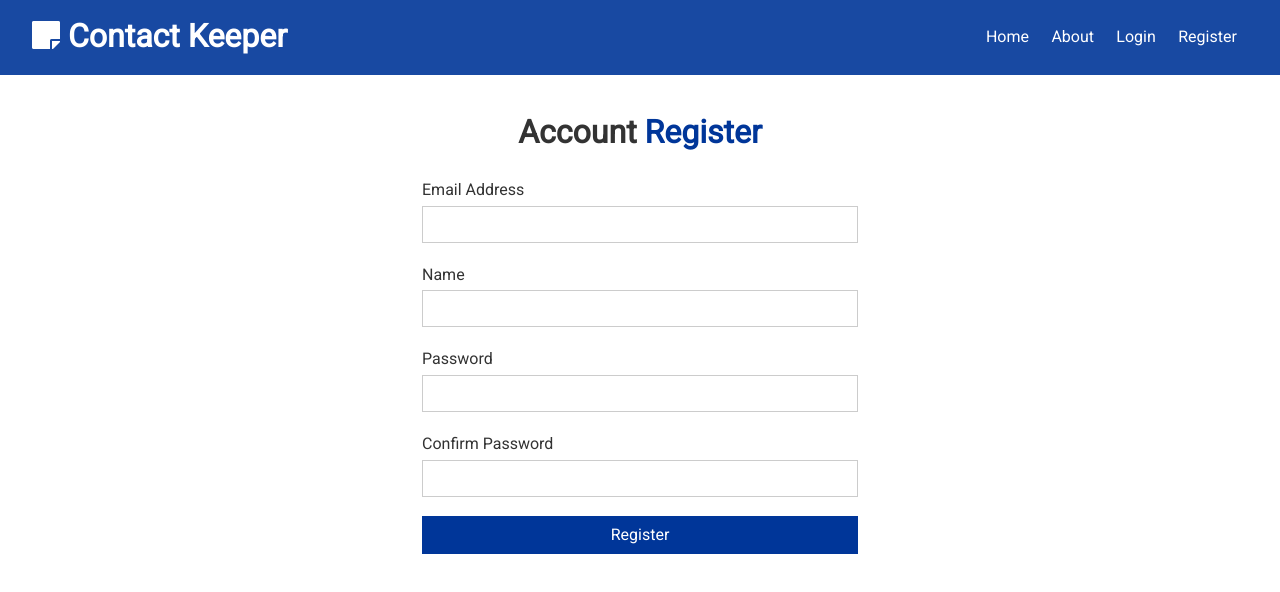
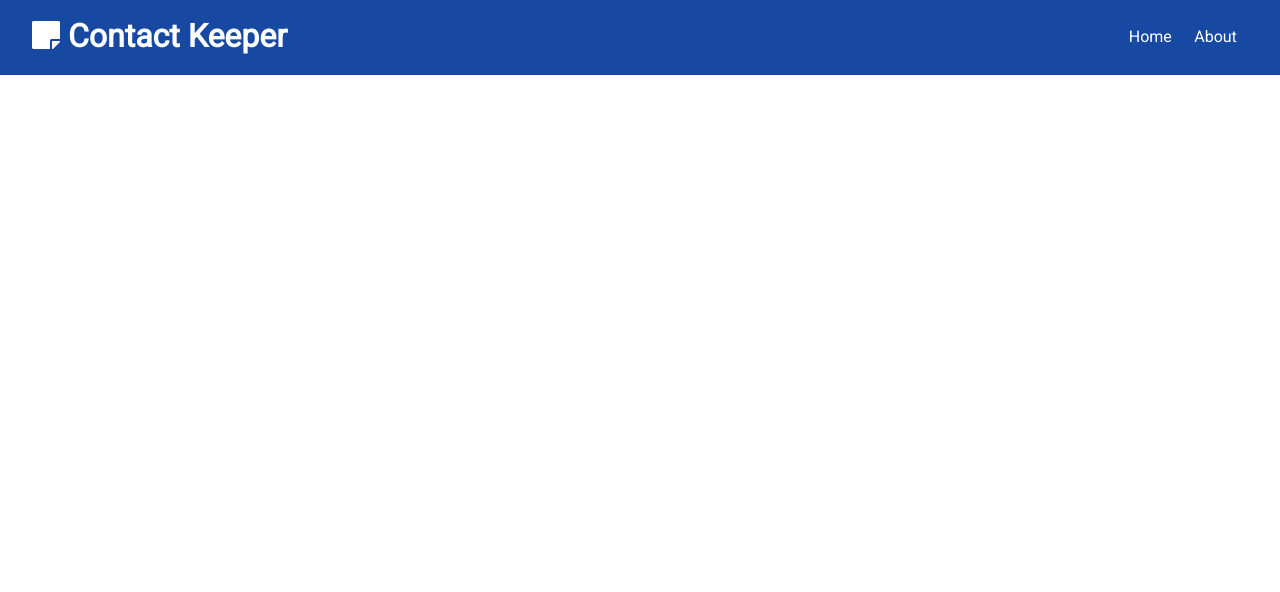
Before and after one commit to AF3204/contactKeeperAfd, a React (Create React App) app in the folder client/: page /register in a window 1280 px wide. Shown: the top 592 px of the page. Built offline with nearby package versions, Linux system fonts and the light colour scheme.

Commit message:
Revert "ADDED:  Register & Login Forms"
This reverts commit 9e13032334aad5ea8865c2605046ec8c9e4bf621.

```diff
--- a/client/src/App.js
+++ b/client/src/App.js
@@ -7,12 +7,9 @@ import About from './components/pages/About'
 
 // Contact
 import ContactState from './context/contact/ContactState';
-// 20210816 - Auth
+
+// Auth
 import AuthState from './context/auth/AuthState';
-// 20210817 - Register & Login-> This is a link
-import Register from './components/auth/Register';
-import Login from './components/auth/Login';
-
 
 const App=()=>{
   /**
@@ -28,8 +25,6 @@ const App=()=>{
         <Switch>
           <Route exact path='/' component={Home}/>
           <Route exact path='/about' component={About}/>
-          <Route exact path='/register' component={Register}/>
-          <Route exact path='/login' component={Login}/>
         </Switch>
 
       </Router>
--- a/client/src/components/auth/Login.js
+++ /dev/null
@@ -1,63 +0,0 @@
-import React, {useState} from 'react'
-
-const Login = () => {
-    const[user, setUser] = useState({
-        email:'',
-        password:''
-    })
-
-    // Desconstructing
-    const {name, email, password, password2} = user
-
-    // Spread operator for user -> remeber the e.target
-    const onChange = e =>setUser({
-        ...user,
-        [e.target.name]: [e.target.value]
-    })
-
-    const onSubmit = e =>{
-        e.preventDefault();
-        console.log('Register Submit')
-    }
-    // We are using JSX html.
-    return (
-        <div className='form-container'>
-          <h1>
-            Account <span className='text-primary'>Login</span>
-          </h1>
-          {/* htmlFor is used in JSX */}
-          <form onSubmit={onSubmit}>
-            <div className='form-group'>
-              <label htmlFor='email'>Email Address</label>
-              <input
-                id='email'
-                type='email'
-                name='email'
-                value={email}
-                onChange={onChange}
-                required
-              />
-            </div>
-            <div className='form-group'>
-              <label htmlFor='password'>Password</label>
-              <input
-                id='password'
-                type='password'
-                name='password'
-                value={password}
-                onChange={onChange}
-                required
-                minLength='6'
-              />
-            </div>
-            <input
-              type='submit'
-              value='Login'
-              className='btn btn-primary btn-block'
-            />
-          </form>
-        </div>
-      );
-}
-
-export default Login
--- a/client/src/components/auth/Register.js
+++ /dev/null
@@ -1,89 +0,0 @@
-import React, {useEffect, useState} from 'react'
-
-const Register = () => {
-
-    const[user, setUser] = useState({
-        name:'',
-        email:'',
-        password:'',
-        password2:''
-    })
-
-    // Desconstructing
-    const {name, email, password, password2} = user
-
-    // Spread operator for user -> remeber the e.target
-    const onChange = e =>setUser({
-        ...user,
-        [e.target.name]: [e.target.value]
-    })
-
-    const onSubmit = e =>{
-        e.preventDefault();
-        console.log('Register Submit')
-    }
-    // We are using JSX html.
-    return (
-        <div className='form-container'>
-          <h1>
-            Account <span className='text-primary'>Register</span>
-          </h1>
-          {/* htmlFor is used in JSX */}
-          <form onSubmit={onSubmit}>
-            <div className='form-group'>
-              <label htmlFor='email'>Email Address</label>
-              <input
-                id='email'
-                type='email'
-                name='email'
-                value={email}
-                onChange={onChange}
-                required
-              />
-            </div>
-            <div className='form-group'>
-              <label htmlFor='name'>Name</label>
-              <input
-                id='name'
-                type='text'
-                name='name'
-                value={name}
-                onChange={onChange}
-                required
-              />
-            </div>
-            <div className='form-group'>
-              <label htmlFor='password'>Password</label>
-              <input
-                id='password'
-                type='password'
-                name='password'
-                value={password}
-                onChange={onChange}
-                required
-                minLength='6'
-              />
-            </div>
-            <div className='form-group'>
-              <label htmlFor='password2'>Confirm Password</label>
-              <input
-                id='password2'
-                type='password'
-                name='password2'
-                value={password2}
-                onChange={onChange}
-                required
-                minLength='6'
-              />
-            </div>
-            <input
-              type='submit'
-              value='Register'
-              className='btn btn-primary btn-block'
-            />
-          </form>
-        </div>
-      );
-}
-
-export default Register
--- a/client/src/components/layout/Navbar.js
+++ b/client/src/components/layout/Navbar.js
@@ -9,8 +9,6 @@ const Navbar = ({title, icon}) =>{
             <ul>
                 <li> <Link to='/'>Home</Link></li>
                 <li> <Link to='/about'>About</Link></li>
-                <li> <Link to='/login'>Login</Link></li>
-                <li> <Link to='/register'>Register</Link></li>
             </ul>
         </div>
     )
--- a/client/src/context/auth/AuthState.js
+++ b/client/src/context/auth/AuthState.js
@@ -1,4 +1,5 @@
 import React, {useReducer} from 'react'
+import {v4 as uuid} from 'uuid'
 import AuthContext from './authContext'
 import authReducer from './authReducer'
 import {
```
